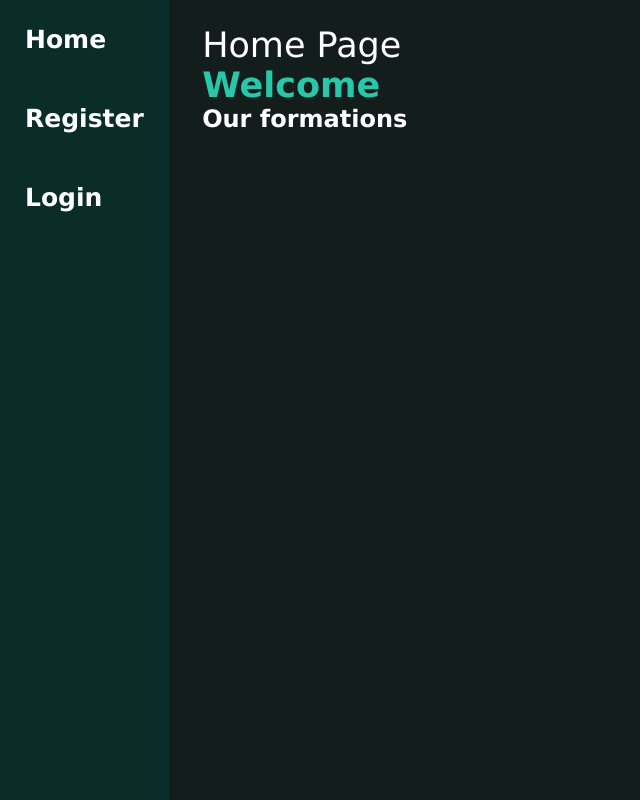
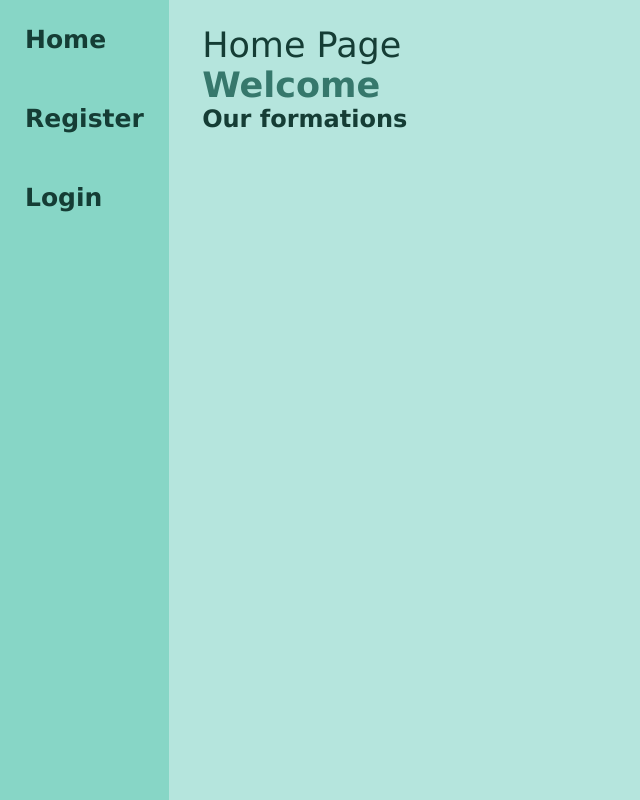
Before and after one commit to Molina-Q/SfSession, a Symfony app: template templates/home/index.html.twig in a window 1280 px wide. Shown: the whole page, without its empty margins (0-640 px from the left). Run offline with Twig, Linux system fonts and the light colour scheme; the template is opened without the code that fills it, so the values that code supplies are empty; some libraries are stand-ins or nearby versions.

Commit message:
update css

```diff
--- a/public/css/style.css
+++ b/public/css/style.css
@@ -1,7 +1,7 @@
 /************************* General *************************/
 /***********************************************************/
 :root {
-    --primary-color: #1F816F;
+    /* --primary-color: #1F816F;
 
     --primary-color-text: #29c7aa;
     --secondary-color-text: #ffffff;
@@ -10,7 +10,18 @@
     --active-color:#12574a;
 
     --primary-background: #131E1C;
-    --secondary-background: #0A2E27;
+    --secondary-background: #0A2E27; */
+
+    --primary-color: #6BB6A8;
+
+    --primary-color-text: #36786C;
+    --secondary-color-text: #153D35;
+
+    --hover-color: #20a38b;
+    --active-color:#12574a;
+
+    --primary-background: #B5E5DD;
+    --secondary-background: #87D6C6;
 
     --danger-color: #9C1414;
     --alert-color:#C07300;
```
